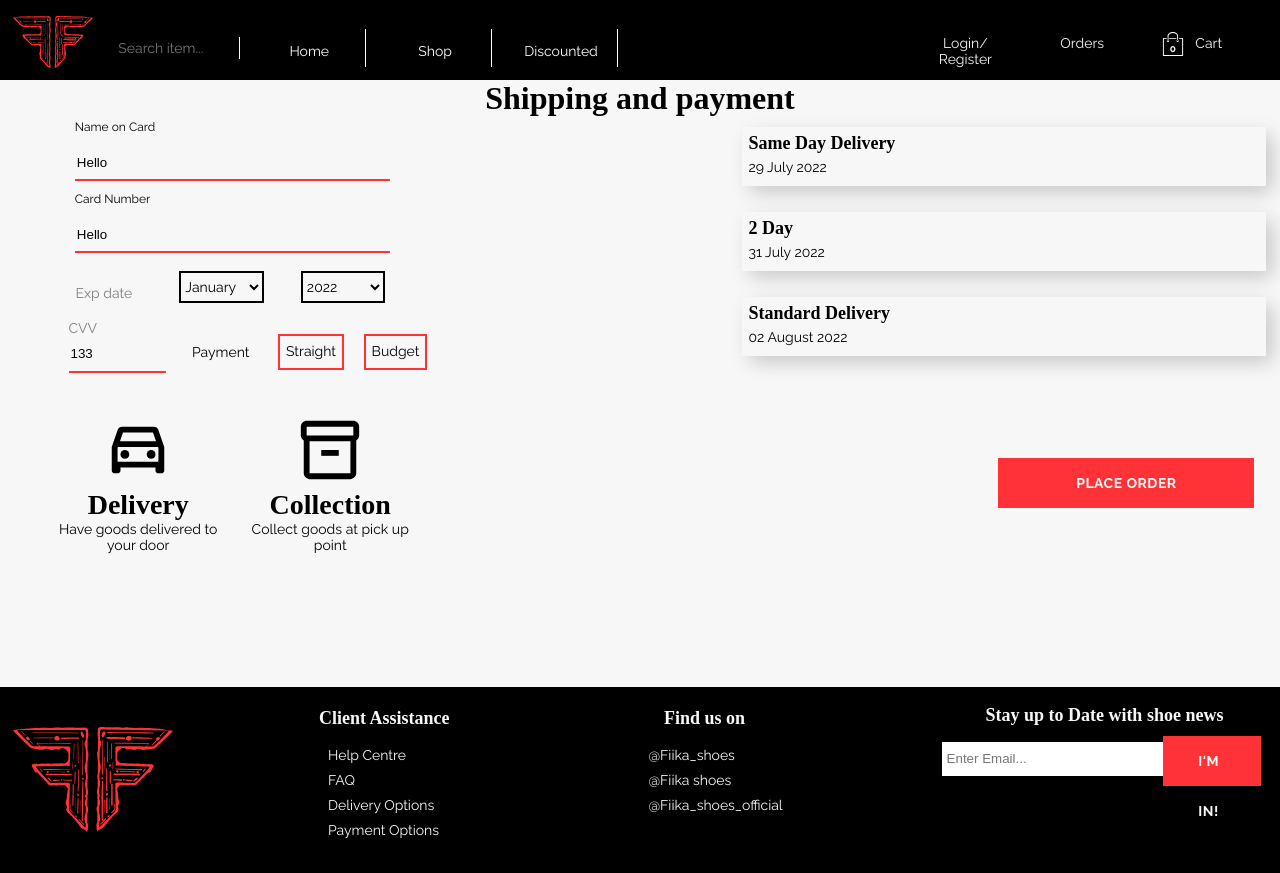
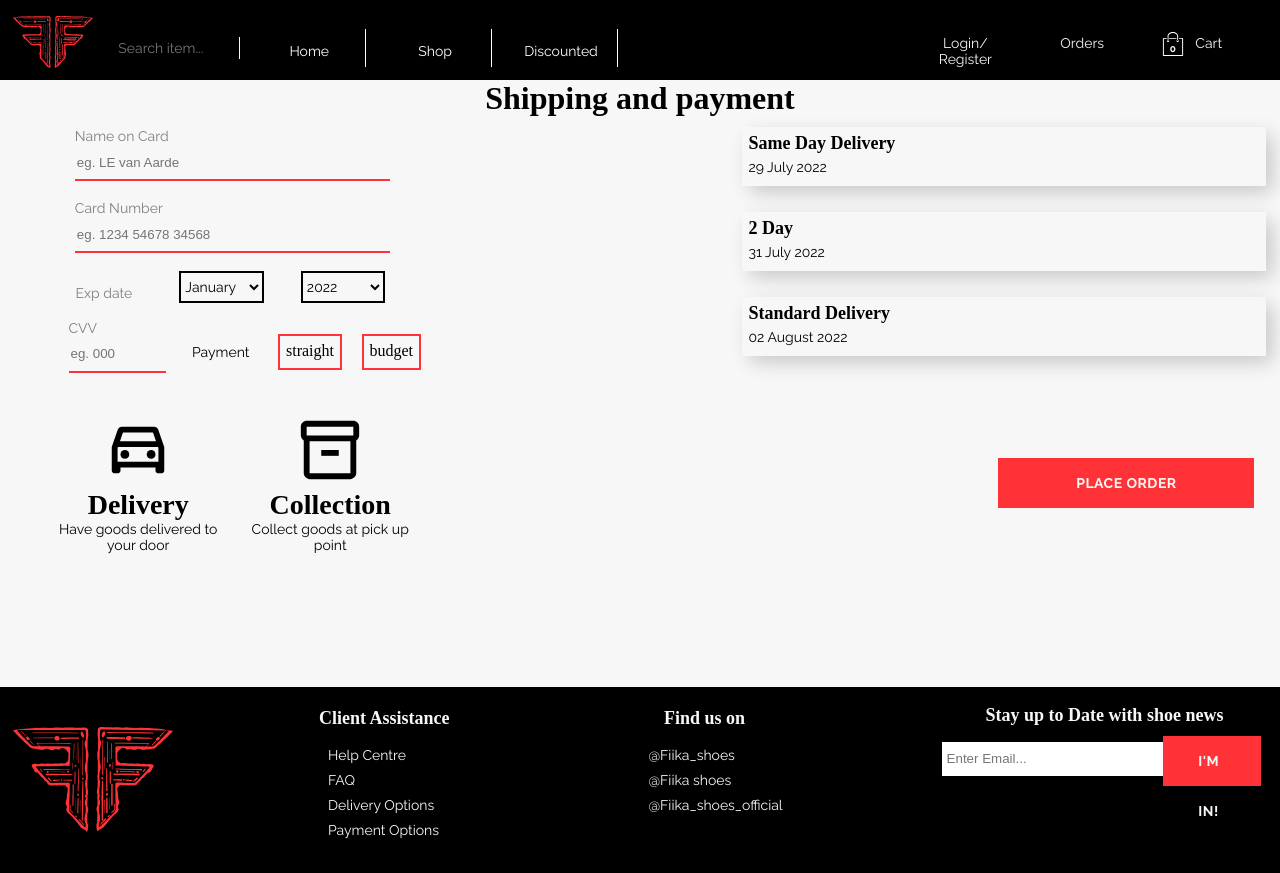
Before and after one commit to LeandervanAarde/fikaclothing, a React (Create React App) app in the folder client/: page /Payment in a window 1280 px wide. Built offline with nearby package versions, Linux system fonts and the light colour scheme; a web font is replaced by a local one.

Commit message:
Scroll added
Scroll has been added when clicking on item, window will scroll to top

```diff
--- a/client/src/Components/Card/Card.component.jsx
+++ b/client/src/Components/Card/Card.component.jsx
@@ -14,7 +14,8 @@ const Card = ({id,name, discount, price, imageUrl}) => {
     const {addItemToCart} = useContext(CartContext)
     const addProduct = () => addItemToCart({id,name, discount, price, imageUrl})
     const viewItem = () =>{
-        navigate(`/Shop/Product/${name}/${id}`)
+        navigate(`/Shop/Product/${name}/${id}`);
+        window.scrollTo(0, 0)
     }
 
     return (
--- a/client/src/Components/IndividualProduct/IndividualProduct.component.jsx
+++ b/client/src/Components/IndividualProduct/IndividualProduct.component.jsx
@@ -8,12 +8,14 @@ import AvailableSizes from '../AvailableSizes/AvailableSizes.component';
 import Colour from '../Colour/Colour.component';
 import Button from '../Button/Button.component';
 import ReviewContainer from '../ReviewSection/ReviewContainer.component';
-import MockStock from "../../MockImages/MockStock.json"
+import MockStock from "../../MockImages/MockStock.json";
+import Review from '../Review/Review.component';
 
 
 const IndividualProduct = () => {
     const product = useParams();
     const thisProd = MockStock.find(prod => prod._id == product.productId);
+    const thisreview = thisProd.reviews.map((rev) => (<Review reviews={rev}/>));
     const itemStockIndex = thisProd.availableStock.map(i => i.totalStock);
     const totalStock = itemStockIndex.reduce((prev, curr, index) => prev + curr, 0);
     const [img, setImg] = useState(0);
@@ -22,8 +24,10 @@ const IndividualProduct = () => {
     const colorInformation = productInformation.map((color, index) => color.variations)
     console.log(totalStock)
     useEffect(() => {
-        document.title = "View Product"
+        document.title = "View Product";
+        window.scrollTo(0, 0)
     }, []);
+
 
     return (
         <div className='individualProduct'>
@@ -74,7 +78,9 @@ const IndividualProduct = () => {
 
             <p className='not-sure'>Not sure? Try it on and return free of charge within 14 days</p>
             <h3 className='rev-heading'>Reviews</h3>
-            <ReviewContainer />
+            <ReviewContainer
+                children = {thisreview}
+            />
             <Footer />
         </div>
     );
--- a/client/src/Components/PaymentForm/PaymentForm.component.jsx
+++ b/client/src/Components/PaymentForm/PaymentForm.component.jsx
@@ -3,77 +3,82 @@ import "./PaymentForm.styles.scss"
 import FormInput from '../forminput/FormInput.component';
 import { useState } from 'react';
 import { useEffect } from 'react';
+
+const defaultFormFields = {
+    cardName: '',
+    cardNumber: '',
+    month: '',
+    year: '',
+    cvv: '',
+    paymentType: ''
+}
+
 const PaymentForm = () => {
     var mL = ['January', 'February', 'March', 'April', 'May', 'June', 'July', 'August', 'September', 'October', 'November', 'December'];
+    const paymentOptions = ["straight", "budget"]
     const Year = new Date().getFullYear();
-    const [years, setYears] = useState([]);
+    const [formFields, setFormFields] = useState(defaultFormFields)
+    const { cardName, cardNumber, month, year, cvv, paymentType } = formFields
     const maxYear = Year + 10;
-    const range = (start, end) => {
-        return Array(end - start + 1).fill().map((_, idx) => start + idx)
-    }
+    const range = (start, end) => { return Array(end - start + 1).fill().map((_, idx) => start + idx) }
     const yearArr = range(Year, maxYear);
 
+    const handleChange = (e) => {
+        const { name, value } = e.target;
+        setFormFields({ ...formFields, [name]: value });
+        if (e.target.className.includes("paymentType")) {
+            let payment = e.target.className.split(" ");
+            console.log(payment[0])
+            console.log(e.target.innerHTML)
+            setFormFields({ ...formFields, [payment[0]]: e.target.innerHTML });
+        }
+    }
 
     return (
-
         <div className='form'>
             <FormInput
                 label={"Name on Card"}
-                value={"Hello"}
-                type="email"
-                name="email"
+                value={cardName}
+                type="text"
+                name="cardName"
                 required={true}
-                // onChange={handleChange}
-                // onBlur={validateEmail}
-                placeholder={"eg. john@gmail.com"}
+                onChange={handleChange}
+                placeholder={"eg. LE van Aarde"}
             />
             <FormInput
                 label={"Card Number"}
-                value={"Hello"}
-                type="email"
-                name="email"
+                value={cardNumber}
+                type="text"
+                name="cardNumber"
                 required={true}
-                // onChange={handleChange}
-                // onBlur={validateEmail}
-                placeholder={"eg. john@gmail.com"}
+                onChange={handleChange}
+                placeholder={"eg. 1234 54678 34568"}
             />
             <div className='exp-date-container'>
                 <p className='exp'>Exp date</p>
-                <select className='select'>
-                    {
-                        mL.map(month => (
-                            <option>{month}</option>
-                        ))
-                    }
+                <select className='select' name='month' onChange={handleChange}>
+                    {mL.map(month => (<option value={month}>{month}</option>))}
                 </select>
 
-                <select className='select'>
-                    {
-                        yearArr.map(year => (
-                            <option>{year}</option>
-                        ))
-                    }
+                <select className='select' name='year' onChange={handleChange}>
+                    {yearArr.map(year => (<option value={year}>{year}</option>))}
                 </select>
             </div>
             <div className='cvv'>
                 <FormInput
                     label={"CVV"}
-                    value={133}
-                    type="number"
+                    value={cvv}
+                    type="text"
                     name="cvv"
                     required={true}
-                    // onChange={handleChange}
-                    // onBlur={validateEmail}
-                    placeholder={"eg. john@gmail.com"}
-                />
+                    onChange={handleChange}
+                    placeholder={"eg. 000"} />
             </div>
             <div className='paymentOptions'>
-            <p className='options'>Payment </p>
-                    <div className='straight'><span>Straight</span></div>
-                    <div className='budget'><span>Budget</span></div>
+                <p className='options'>Payment </p>
+                {paymentOptions.map(option => <span name={'paymentType'} className={`paymentType ${option}`} value={option} onClick={handleChange}>{option}</span>)}
             </div>
         </div>
     );
 };
-
 export default PaymentForm;
--- a/client/src/Components/Review/Review.component.jsx
+++ b/client/src/Components/Review/Review.component.jsx
@@ -3,17 +3,17 @@ import "./Review.styles.scss";
 import { MdStarRate } from "react-icons/md";
 //MdStarRate
 
-const Review = ({review}) => {
-    // const {name, rating, content} = review;
+const Review = ({reviews}) => {
+    const {name, rating, review} = reviews;
     return (
 <>
 <div className='review'>
-                <h5 className='head'><span className='name'>Leander van Aarde</span></h5>
+                <h5 className='head'><span className='name'>{name}</span></h5>
                 <div className='rating'>
                      <MdStarRate color={"black"}/>
-                     <p className='rating-text'>5 stars</p>
+                     <p className='rating-text'>{rating} stars</p>
                 </div>
-                <p className='content'>These are really nice and I really enjoy wearing them on my feet. They are super comfortable and I think that they are very nice to wear on all occasions, they are comfort, they are speed and as Reinhardt always says, shrek is love, shrek is life and I am not complete without shrek</p>
+                <p className='content'>{review}</p>
         </div>
 </>
     );
--- a/client/src/Components/ReviewSection/ReviewContainer.component.jsx
+++ b/client/src/Components/ReviewSection/ReviewContainer.component.jsx
@@ -3,20 +3,17 @@ import Button from '../Button/Button.component';
 import Review from '../Review/Review.component';
 import "./ReviewContainer.styles.scss";
 import CardContainer from '../CardContainer/CardContainer.component';
-const ReviewContainer = () => {
+const ReviewContainer = ({children, loadMore}) => {
     return (
         <>
             <div className='review-container'>
-                <Review />
-                <Review />
-                <Review />
-                <Review />
-                <Review />
+                {children}
             </div>
             <div className='review-button'>
                 <Button
                     buttonType={"extra"}
                     children={"Load More"}
+                    onClick = {loadMore}
                 />
             </div>
             <CardContainer
--- a/client/src/index.scss
+++ b/client/src/index.scss
@@ -10,3 +10,7 @@ a{
 #root{
     background-color: #f7f7f7;
 }
+
+html {
+    scroll-behavior: smooth;
+  }
```
